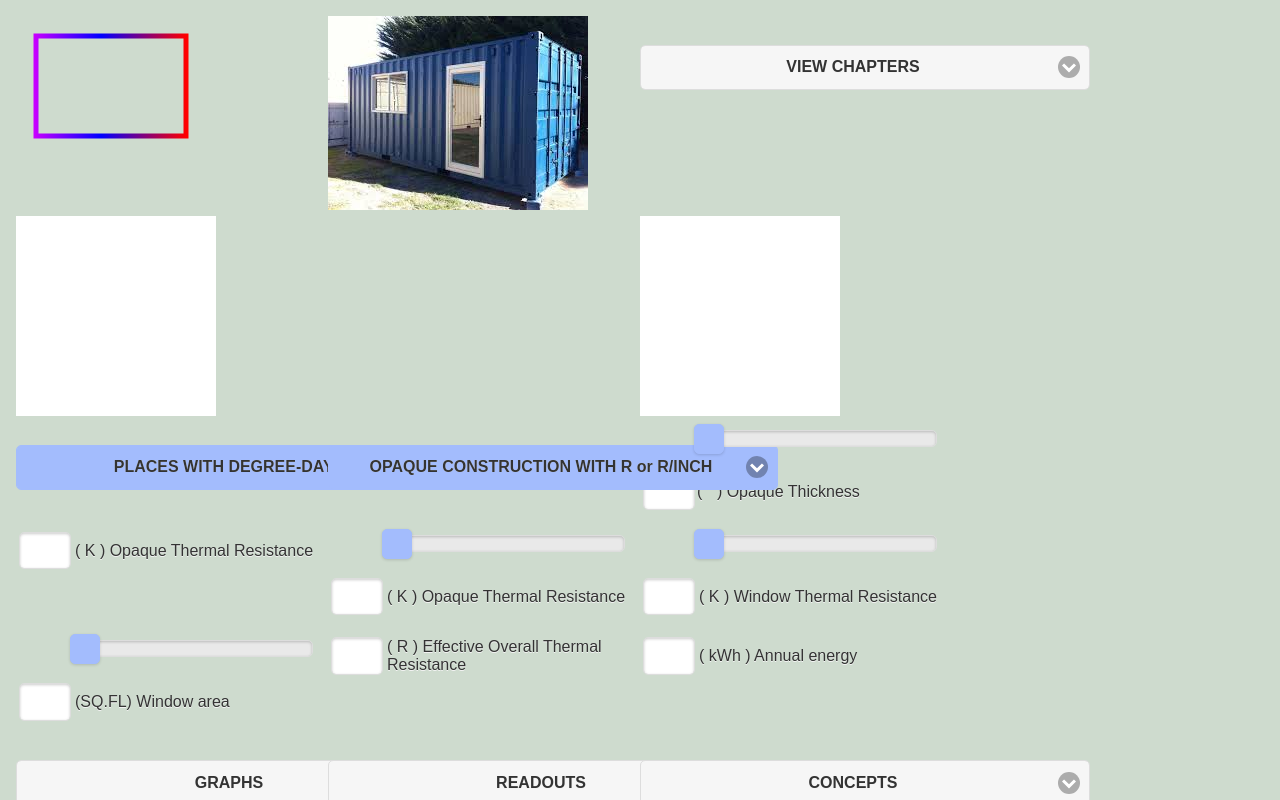
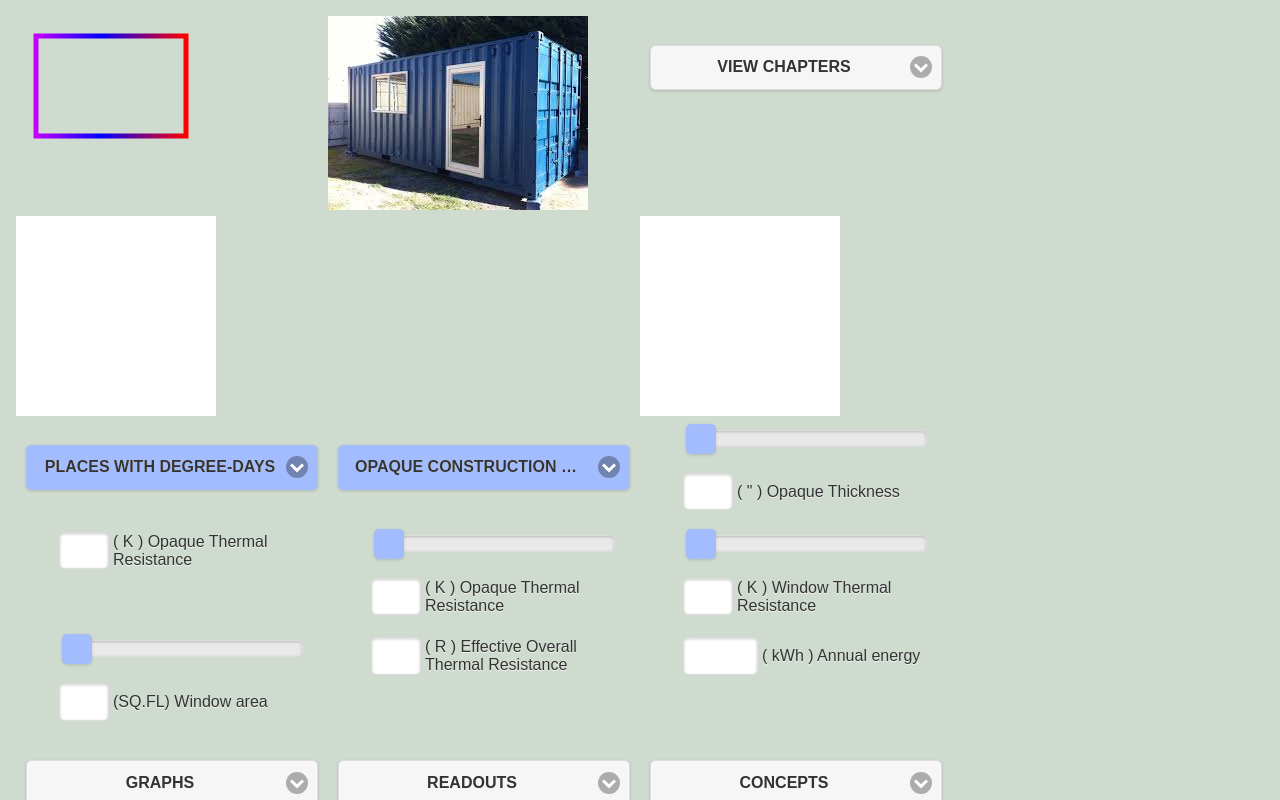
Before and after one commit to brand000/FloorPlanner, a plain HTML site: page index.html in a window 1280 px wide. Drawn offline with Linux system fonts and the light colour scheme.

Commit message:
Fixed some bugs in html and improved design

```diff
--- a/css/themes/projectxs.css
+++ b/css/themes/projectxs.css
@@ -1,3 +1,10 @@
+/*
+projectxs.css
+LINKED to index.html
+*/
+
+/* HTML tags */
+
 /* jQuery Mobile classes              */
 /* Background colour                  */
 .ui-page,
@@ -10,16 +17,35 @@
   display: none !important;
 }
 
-/* select elements */
-.ui-select {
-  width: 450px;
+.ui-slider-track {
+  margin-left: 20px;
 }
 
-.ui-input-text {
+/* USER DEFINED CLASSES */
+
+/* resizes the text inputs */
+.input-text {
   width: 50px;
 }
 
-/* remove if irrelavant */
+/* resizex the text input for annual energy */
+.annual-energy-input {
+  width: 75px;
+}
+
+/* Centering elements */
+.slider-container,
+.text-input-container {
+  padding: 0 10px 0 40px;
+  margin: 0 auto;
+}
+
+/* Centering drop-down menus and putting spaces between them using padding */
+.drop-down-container {
+  margin: 0 auto;
+  padding: 0 10px;
+}
+
 /* user defined id's                 */
 #planSldOutDiv,
 #windowSldOutDiv {
--- a/index.html
+++ b/index.html
@@ -26,10 +26,9 @@
                             </div>
                         </div>
                         <div class="ui-block-c ui-responsive">
-                            <div>
+                            <div class="drop-down-container">
                                 <br>
-                                <div data-role="controlgroup" data-type="horizontal">
-                                    <select id="1namethis" onchange="Select()" data-theme="a">
+                                <select id="1namethis" onchange="Select()" data-theme="a" data-mini="false">
                                     <option value="VIEW CHAPTERS">VIEW CHAPTERS</option>
                                     <option value="Ventilation and Drafts" disabled >Ventilation and Drafts</option>
                                     <option value="Insulation">Insulation</option>
@@ -42,7 +41,6 @@
                                     <option value="Environmental Impacts" disabled >Environmental Impacts</option>
                                     <option value="Radiation and Glazing" disabled >Radiation and Glazing</option>
                                 </select>
-                                </div>
                             </div>
                         </div>
                         <div class="ui-block-d ui-responsive">
@@ -64,9 +62,8 @@
                     <div class="ui-grid-c ui-responsive">
 
                         <div class="ui-block-a ui-responsive">
-                            <div class="padding-center">
+                            <div class="drop-down-container">
                                 <br>
-                                <div data-role="controlgroup" data-type="horizontal">
                                 <select id="2namethis" onchange="Select()" data-theme="c">
                                     <option value="0">PLACES WITH DEGREE-DAYS</option>
                                     <option value="1">NV Alert - 13030</option>
@@ -91,11 +88,9 @@
                                 </select>
                             </div>
                         </div>
-                        </div>
                         <div class="ui-block-b ui-responsive">
-                            <div class="padding-center">
+                            <div class="drop-down-container">
                                 <br>
-                                <div data-role="controlgroup" data-type="horizontal">
                                 <select id="3namethis" onchange="Select()" data-theme="c">
                                     <option value="0">OPAQUE CONSTRUCTION WITH R or R/INCH</option>
                                     <option value="1">Bare Container (R1)</option>
@@ -106,14 +101,16 @@
                                 </select>
                             </div>
                         </div>
+                        <!-- Slider for Opaque thickness -->
+                        <div class="ui-block-c ui-responsive">
+                            <div class="slider-container">
+                                <input id="windowSld" type="range" value="0" min="0" max="48" ui-slider-input="false" data-highlight="true" data-theme="c" data-track-theme="c">
                             </div>
-                        <div class="ui-block-c ui-responsive">
-                            <input id="windowSld" type="range" value="0" min="0" max="48" ui-slider-input="false" data-highlight="true" data-theme="c" data-track-theme="c">
-                                <div>
+                            <div class="text-input-container">
                                 <table>
                                     <tr>
                                         <td>
-                                                <div id="windowSldOutDiv">
+                                            <div id="windowSldOutDiv" class="input-text">
                                                 <input id="windowSldOut" type="text">
                                             </div>
                                         </td>
@@ -129,11 +126,11 @@
 
                     <div class="ui-grid-c ui-responsive">
                         <div class="ui-block-a ui-responsive">
-                            <div>
+                            <div class="text-input-container">
                                 <table>
                                     <tr>
                                         <td>
-                                            <div id="OpaqueThermal">
+                                            <div id="OpaqueThermal" class="input-text">
                                                 <input id="windowSldOut" type="text">
                                             </div>
                                         </td>
@@ -144,13 +141,16 @@
                                 </table>
                             </div>
                         </div>
+                        <!-- Slider for Opaque Thermal Resistance -->
                         <div class="ui-block-b ui-responsive">
+                            <div class="slider-container">
                                 <input id="windowSld" type="range" value="0" min="0" max="48" ui-slider-input="false" data-highlight="true" data-theme="c" data-track-theme="c">
-                                <div>
+                            </div>
+                            <div class="text-input-container">
                                 <table>
                                     <tr>
                                         <td>
-                                                <div id="doorthaermal">
+                                            <div id="doorthaermal" class="input-text">
                                                 <input id="windowSldOut" type="text">
                                             </div>
                                         </td>
@@ -161,13 +161,16 @@
                                 </table>
                             </div>
                         </div>
+                        <!-- Slider for Window Thermal Resistance -->
                         <div class="ui-block-c ui-responsive">
+                            <div class="slider-container">
                                 <input id="windowSld" type="range" value="0" min="0" max="48" ui-slider-input="false" data-highlight="true" data-theme="c" data-track-theme="c">
-                                <div>
+                            </div>
+                            <div class="text-input-container">
                                 <table>
                                     <tr>
                                         <td>
-                                                <div id="windowthermal">
+                                            <div id="windowthermal" class="input-text">
                                                 <input id="windowSldOut" type="text">
                                             </div>
                                         </td>
@@ -181,15 +184,17 @@
                         </div>
                         <div class="ui-block-d ui-responsive"></div>
                     </div>
-
+                    <!-- Slider for Window Area -->
                     <div class="ui-grid-c ui-responsive">
                         <div class="ui-block-a ui-responsive">
+                            <div class="slider-container">
                                 <input id="windowSld" type="range" value="0" min="0" max="48" ui-slider-input="false" data-highlight="true" data-theme="c" data-track-theme="c">
-                                <div>
+                            </div>
+                            <div class="text-input-container">
                                 <table>
                                     <tr>
                                         <td>
-                                                <div id="windowthermal">
+                                            <div id="windowthermal" class="input-text">
                                                 <input id="windowSldOut" type="text">
                                             </div>
                                         </td>
@@ -201,11 +206,11 @@
                             </div>
                         </div>
                         <div class="ui-block-b ui-responsive">
-                            <div>
+                            <div class="text-input-container">
                                 <table>
                                     <tr>
                                         <td>
-                                            <div id="windowSl">
+                                            <div id="windowSl" class="input-text">
                                                 <input id="windowSldOut" type="text">
                                             </div>
                                         </td>
@@ -218,12 +223,12 @@
                             </div>
                         </div>
                         <div class="ui-block-c ui-responsive">
-                            <div>
+                            <div class="text-input-container">
                                 <table>
                                     <tr>
                                         <td>
-                                            <div id="effectivethermal">
-                                                <input id="windowSldOut" type="text">
+                                            <div id="effectivethermal" class="annual-energy-input">
+                                                <input id="annualEnergy" type="text">
                                             </div>
                                         </td>
                                         <td>
@@ -239,9 +244,8 @@
 
                     <div class="ui-grid-c ui-responsive">
                         <div class="ui-block-a ui-responsive">
-                            <div>
+                            <div class="drop-down-container">
                             <br>
-                                <div data-role="controlgroup" data-type="horizontal">
                                 <select id="4namethis" onchange="Select()" data-theme="a">
                                     <option value="0">GRAPHS</option>
                                     <option value="1">Graph 1</option>
@@ -249,11 +253,9 @@
                                 </select>
                             </div>
                         </div>
-                        </div>
                         <div class="ui-block-b ui-responsive">
-                            <div>
+                            <div class="drop-down-container">
                                 <br>
-                                <div data-role="controlgroup" data-type="horizontal">
                                 <select id="5amethis" onchange="Select()" data-theme="a">
                                     <option value="0">READOUTS</option>
                                     <option value="1">Net to Gross Floor Area</option>
@@ -261,11 +263,9 @@
                                 </select>
                             </div>
                         </div>
-                        </div>
                         <div class="ui-block-c ui-responsive">
-                            <div>
+                            <div class="drop-down-container">
                                 <br>
-                                <div data-role="controlgroup" data-type="horizontal">
                                 <select id="6namethis" onchange="Select()" data-theme="a">
                                     <option value="0">CONCEPTS</option>
                                     <option value="1">Local Conditions</option>
@@ -277,7 +277,6 @@
                                 </select>
                             </div>
                         </div>
-                        </div>
                         <div class="ui-block-d ui-responsive"></div>
                     </div>
                 </div>
--- a/scripts/projectXS.js
+++ b/scripts/projectXS.js
@@ -1,3 +1,6 @@
+// projectXS.js
+// LINKED to index.html
+
 function setup(){
     var c = document.getElementById("logo");
     var ctx = c.getContext("2d");
```
Lines whose indentation alone changed are shown as unchanged.
